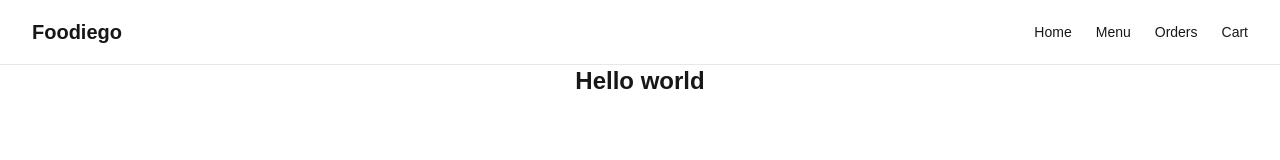
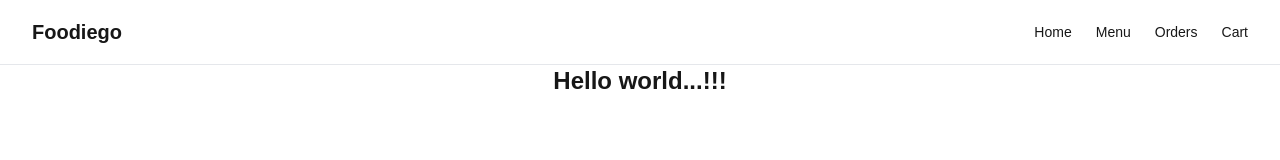
Before and after one commit to misternaimur/foodiego, a Next.js app: page / in a window 1280 px wide. Shown: the top 160 px of the page. Built offline with nearby package versions, Linux system fonts and the light colour scheme.

Commit message:
check git push by Tonmoy

```diff
--- a/src/app/page.tsx
+++ b/src/app/page.tsx
@@ -1,7 +1,7 @@
 export default function Home() {
   return (
     <main className="flex-1">
-      <h1 className="text-2xl font-bold text-center">Hello world</h1>
+      <h1 className="text-2xl font-bold text-center">Hello world...!!!</h1>
     </main>
   );
 }
```
